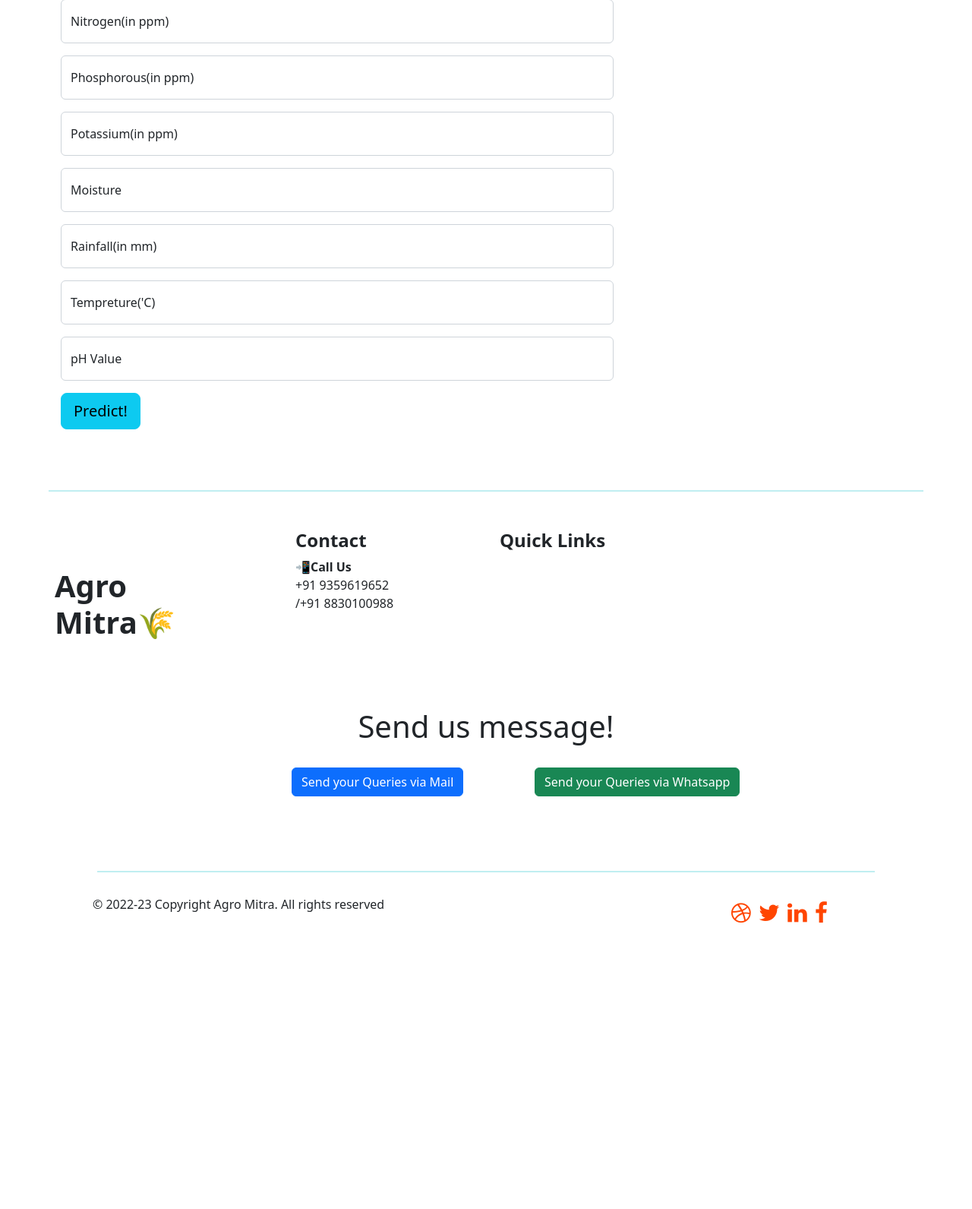
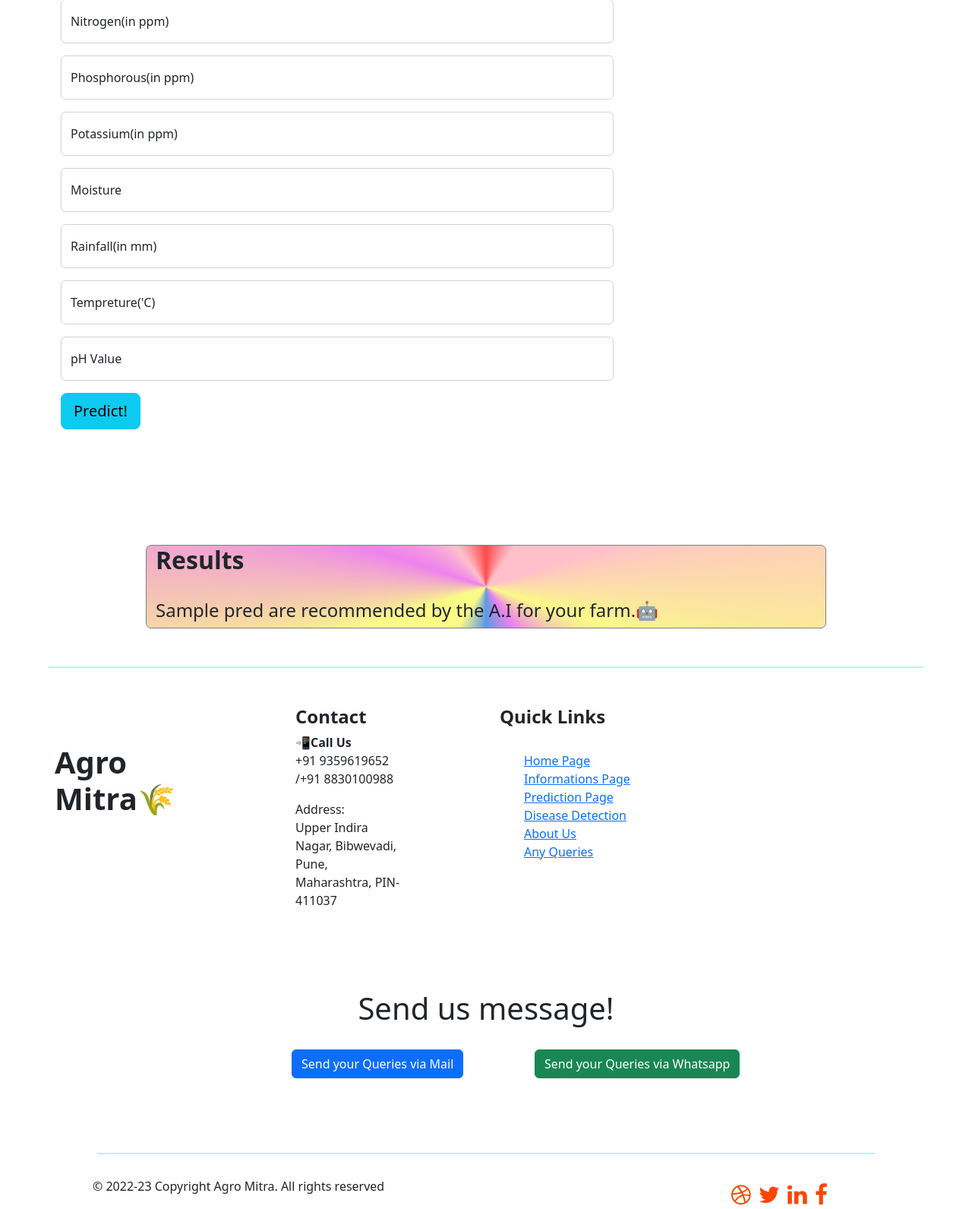
Before and after one commit to devyanit05/agro-mitra, a Flask app: template templates/prediction.html in a window 1280 px wide. Shown: the part 596-2187 px from the top of the page at 76% size. Before the commit the page ends 1811 px from the top, so only its background shows below. Run offline with Flask 2, Linux system fonts and the light colour scheme; the template is opened without the code that fills it: most values are stand-ins (such as "Sample title", 1, 10 or a date in 2020); parts of the project's set-up code (start-up, migrations or seed data) failed here and were passed over.

Commit message:
Complete Frontend Before Merging Done!

```diff
--- a/app.py
+++ b/app.py
@@ -21,9 +21,9 @@ def info():
     return render_template('info.html')
 
 
-@app.route('/predict', methods=['GET'])
-def predict():
-    return render_template('prediction.html')
+# @app.route('/predict', methods=['GET'])
+# def predict():
+#     return render_template('prediction.html')
 
 
 @app.route('/detect', methods=['GET'])
@@ -31,20 +31,25 @@ def detect():
     return render_template('disease.html')
 
 
-@app.route('/predicted', methods=['GET', 'POST'])
+@app.route('/predict', methods=['GET', 'POST'])
 def Home():
-    dataN = request.form['Nitrogen']
-    dataP = request.form['Phosphorus']
-    dataK = request.form['Potassium']
-    dataM = request.form['Moisture']
-    dataR = request.form['rain']
-    dataT = request.form['Temp']
-    datapH = request.form['ph']
-    data = np.array([[dataN, dataP, dataK, dataM, dataR, dataT, datapH]])
-    # print(dataN,dataP, dataK, dataM, dataR, dataT, datapH)
-    pred = model.predict(data)
-    print(pred)
-    return render_template('soilPred.html')
+    pred = False
+    if request.method == 'POST':
+        dataN = request.form['Nitrogen']
+        dataP = request.form['Phosphorus']
+        dataK = request.form['Potassium']
+        dataM = request.form['Moisture']
+        dataR = request.form['rain']
+        dataT = request.form['Temp']
+        datapH = request.form['ph']
+        arr_data = np.array(
+            [[dataN, dataP, dataK, dataM, dataR, dataT, datapH]])
+        # print(dataN,dataP, dataK, dataM, dataR, dataT, datapH)
+        pred = (model.predict(arr_data))
+        pred[0] = pred[0].upper()
+        print(pred, pred[0])
+
+    return render_template('prediction.html', pred=pred)
 
 
 if (__name__ == "__main__"):
--- a/templates/base.html
+++ b/templates/base.html
@@ -55,16 +55,26 @@
             <h4><b> Contact </b></h4>
             <b>📲Call Us</b>
             <p> +91 9359619652 /+91 8830100988</p>
+            <p>Address: <br> Upper Indira Nagar, Bibwevadi, Pune, Maharashtra, PIN-411037</p>
         </div>
         <div class="col" style="padding: 0 30px 50px 40px;">
             <h4><b> Quick Links </b></h4>
+            <br>
+            <ul style="list-style-type:none;">
+                <li><a href="/">Home Page</a></li>
+                <li><a href="/info">Informations Page</a> </li>
+                <li><a href="predict">Prediction Page</a> </li>
+                <li><a href="detect">Disease Detection</a> </li>
+                <li><a href="/#about-us">About Us</a> </li>
+                <li><a href="/#contact-us">Any Queries</a> </li>
+            </ul>
         </div>
     </div>
     </div>
 
 
     <!-- Whatsapp and email link buttons -->
-    <h1 style="text-align: center; margin-top: 60px; margin-bottom: 30px;">Send us message!</h1>
+    <h1 style="text-align: center; margin-top: 40px; margin-bottom: 30px;">Send us message!</h1>
     <div class="container__buttons">
         <a href="mailto:thokaldevyani123@gmail.com?subject = Feedback&body = Message " class="btn btn-primary"
             style=" left: 30%; position: absolute;">
--- a/templates/prediction.html
+++ b/templates/prediction.html
@@ -78,6 +78,22 @@
       </form>
     </div>
   </div>
+  <br><br><br>
+
+  {% if pred%}
+  <div class="container"
+    style="border:0.5px solid grey; border-radius: 7px;  width: 70%;
+  background-image: conic-gradient(rgba(255, 0, 0, 0.708),pink,pink,rgb(250, 250, 135),violet,rgb(91, 153, 228),rgb(250, 250, 135),rgb(250, 250, 135),violet,pink,rgba(255, 0, 0, 0.708));">
+    <h2><b>Results</b></h2>
+    <br>
+    <h4>{{pred[0]}} are recommended by the A.I for your farm.🤖</h4>
+
+  </div>
+  {% endif %}
+
+
+
+
 
   <script src="https://cdn.jsdelivr.net/npm/bootstrap@5.2.0/dist/js/bootstrap.bundle.min.js"
     integrity="sha384-A3rJD856KowSb7dwlZdYEkO39Gagi7vIsF0jrRAoQmDKKtQBHUuLZ9AsSv4jD4Xa"
```
Also changed, not shown: templates/soilPred.html (deleted, +0 -12 lines).
